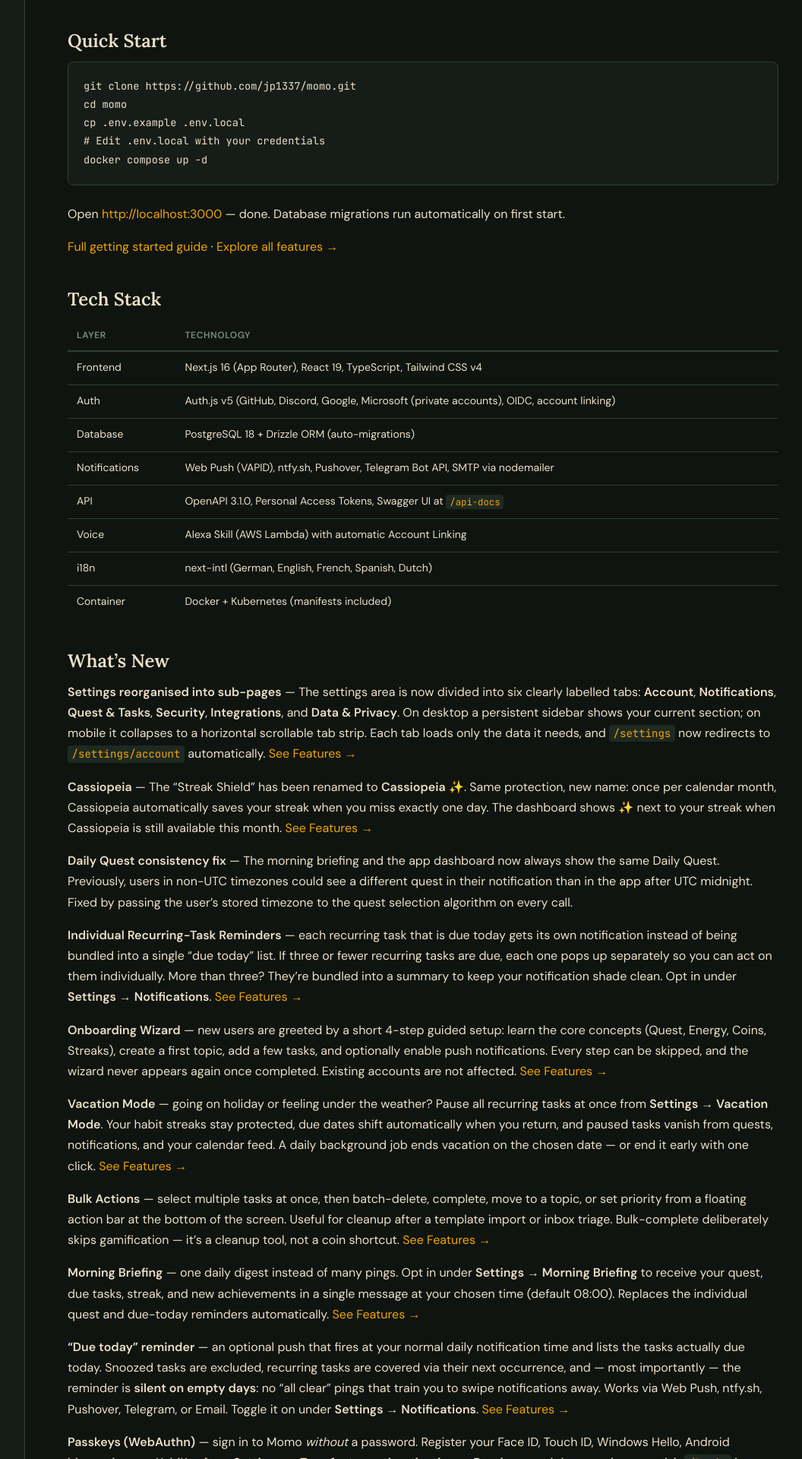
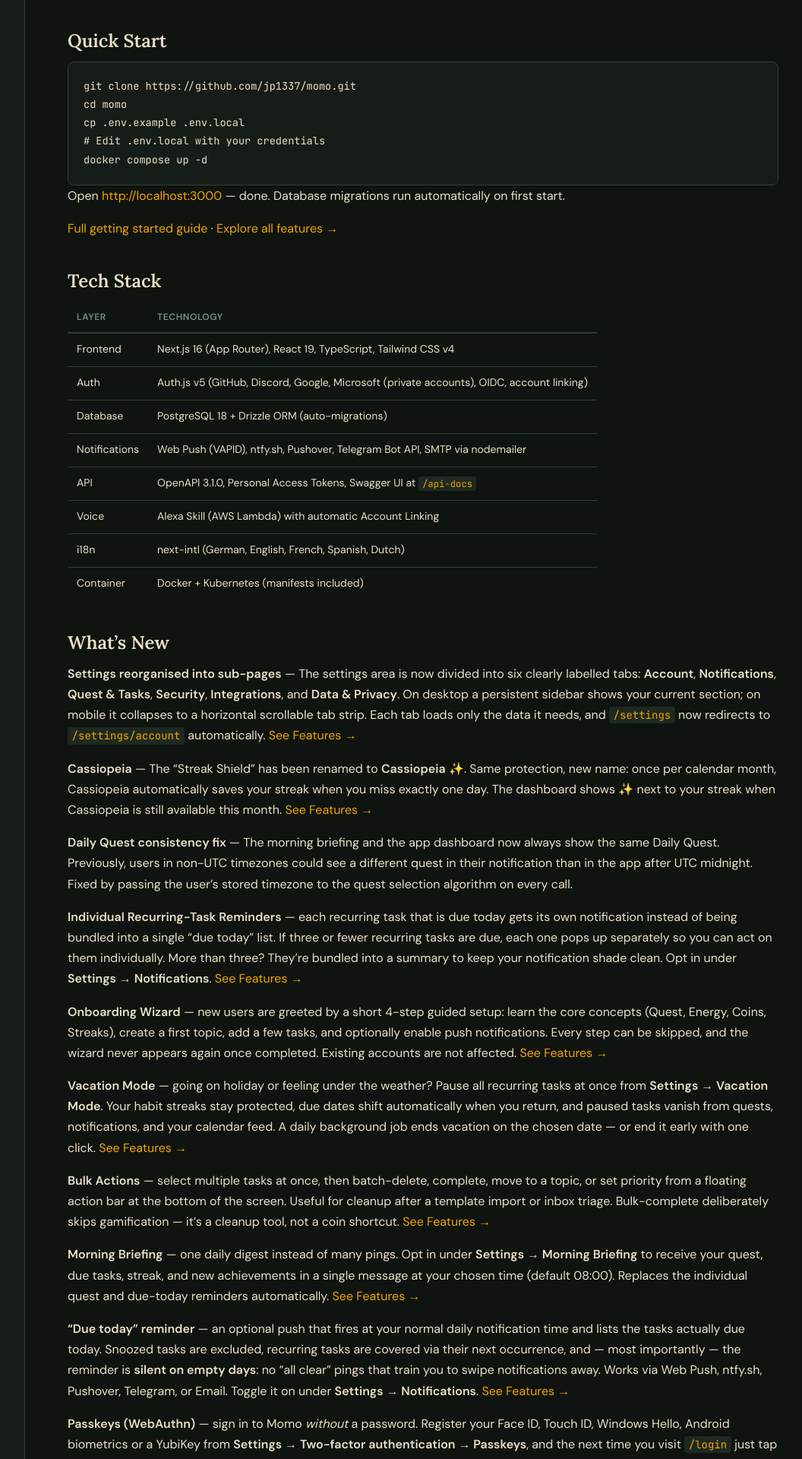
Before and after one commit to jp1337/momo, a Jekyll site: the page built from docs-site/index.md, in a window 1280 px wide. Shown: the part 2332-4252 px from the top of the page at 76% size, without its empty margins (207-1263 px from the left). Built offline with Jekyll 4.4.1, drawn with Linux system fonts in a browser that asks for light colours.

Commit message:
fix(docs): proper mobile scroll without breaking iOS vertical scroll
overflow-x:hidden on html/body breaks ALL scrolling on iOS Safari.
Removed. Proper approach:
- Tables: JS wraps in .scroll-wrapper (overflow-x:auto, touch-action:
  pan-x pan-y) with table at width:max-content (no min-width:100%
  which was clamping table to viewport and preventing any overflow)
- Pre blocks: self-scroll via overflow-x:auto directly on the element
  (no wrapper needed, no max-width:100% clipping content width)

Co-Authored-By: Claude Sonnet 4.6 <noreply@anthropic.com>

```diff
--- a/docs-site/_layouts/default.html
+++ b/docs-site/_layouts/default.html
@@ -145,12 +145,12 @@
       });
     })();
 
-    // Wrap tables and pre blocks in scroll containers so they
-    // scroll horizontally on mobile without blowing the viewport.
+    // Wrap tables in a scroll container so they scroll horizontally
+    // on mobile. Pre blocks scroll themselves via CSS overflow-x:auto.
     (function () {
       var body = document.querySelector('.content-body');
       if (!body) return;
-      body.querySelectorAll('table, pre').forEach(function (el) {
+      body.querySelectorAll('table').forEach(function (el) {
         var wrapper = document.createElement('div');
         wrapper.className = 'scroll-wrapper';
         el.parentNode.insertBefore(wrapper, el);
--- a/docs-site/assets/css/style.css
+++ b/docs-site/assets/css/style.css
@@ -16,15 +16,7 @@
 
 * { box-sizing: border-box; margin: 0; padding: 0; }
 
-html {
-  height: 100%;
-  overflow-x: hidden;
-}
-
-body {
-  height: 100%;
-  overflow-x: hidden;
-}
+html, body { height: 100%; }
 
 body {
   background-color: var(--bg-primary);
@@ -264,7 +256,6 @@ pre {
   border: 1px solid var(--border);
   border-radius: 8px;
   padding: 1.25rem;
-  max-width: 100%;
   word-break: normal;
   white-space: pre;
 }
@@ -287,6 +278,7 @@ td code {
 }
 
 /* Scroll wrapper injected by JS around tables and pre blocks */
+/* Table scroll wrapper (injected by JS) */
 .scroll-wrapper {
   overflow-x: auto;
   -webkit-overflow-scrolling: touch;
@@ -298,14 +290,17 @@ td code {
 
 .content-body table {
   border-collapse: collapse;
-  width: max-content;
-  min-width: 100%;
+  width: max-content; /* table sizes to content, not clamped to viewport */
   font-size: 0.875rem;
   margin-bottom: 0;
 }
 
+/* Pre scrolls itself — no wrapper needed */
 .content-body pre {
-  margin-bottom: 0;
+  overflow-x: auto;
+  -webkit-overflow-scrolling: touch;
+  overscroll-behavior-x: contain;
+  touch-action: pan-x pan-y;
 }
 th {
   text-align: left;
```
